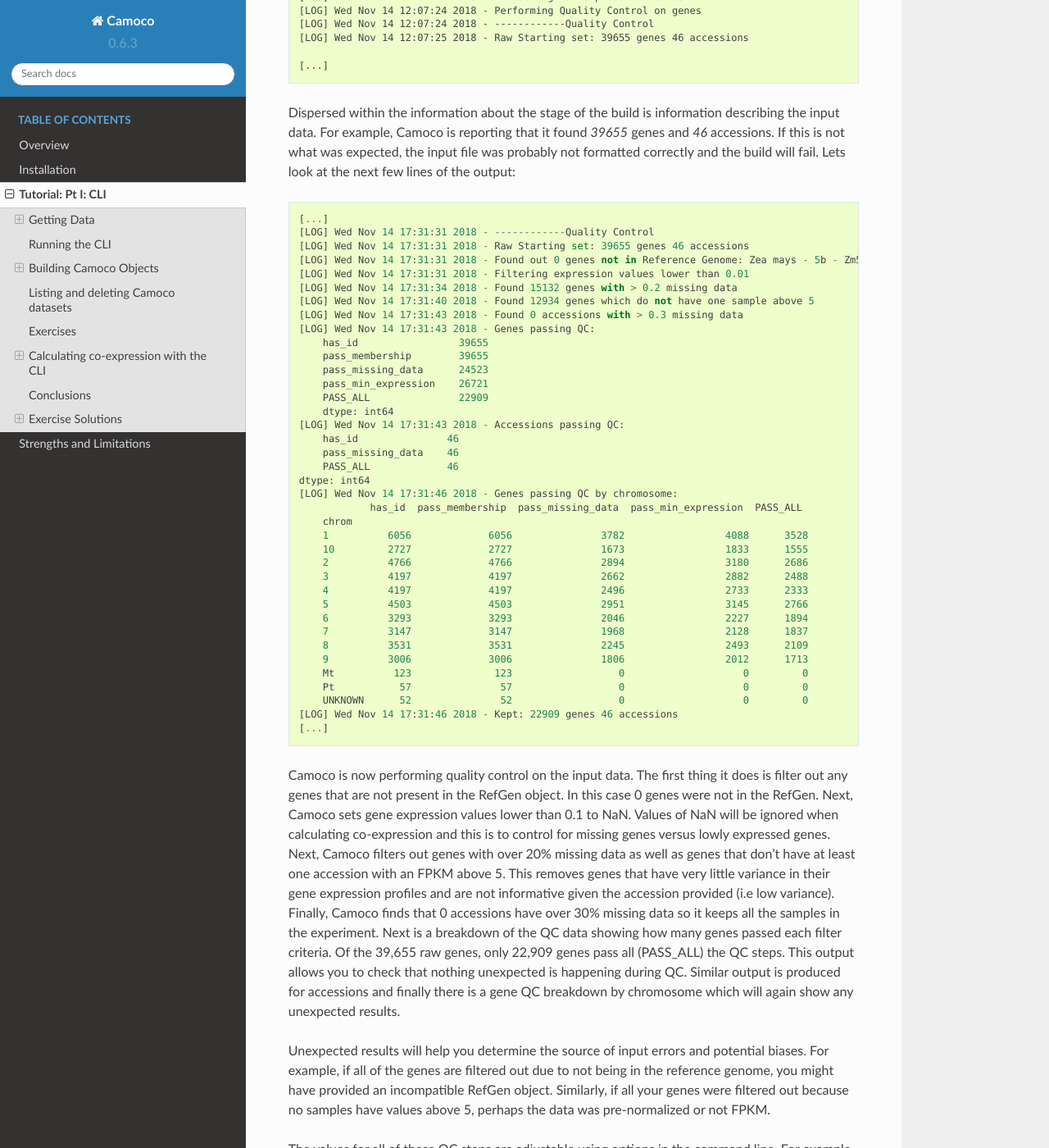
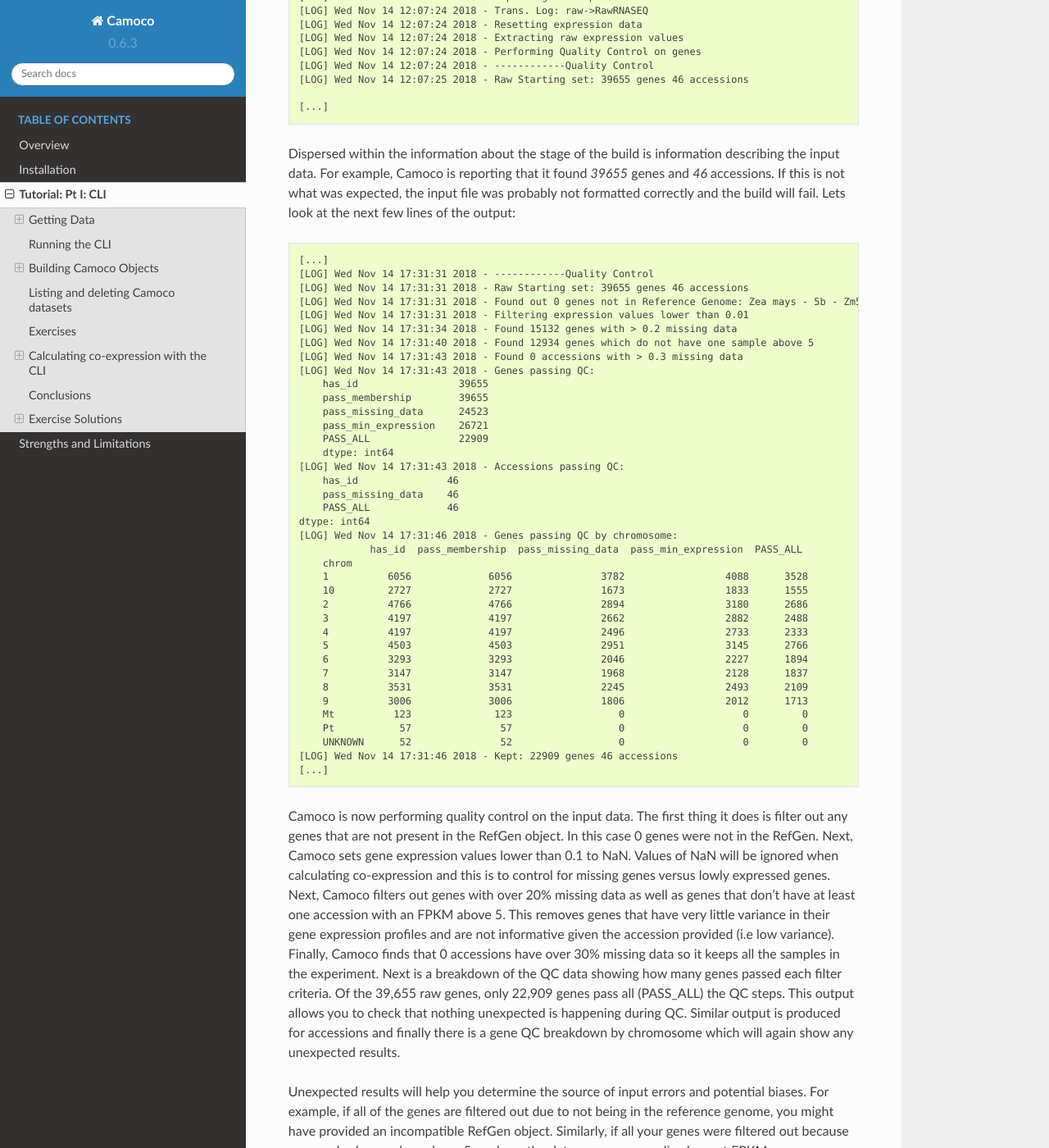
Before and after one commit to LinkageIO/Camoco, a Sphinx documentation site: the page built from docs/tutorial.rst, in a window 1280 px wide and 1400 px high, scrolled down 8205 px. Shown: the whole window at 82% size. Built offline with Sphinx 7.4.7 and the Read the Docs theme 2.0.0, drawn with Linux system fonts in a browser that asks for light colours; pages that are not in the unit, such as notebooks, are missing from menus; some of the changed text lies outside the part shown.

```diff
--- a/docs/tutorial.rst
+++ b/docs/tutorial.rst
@@ -77,7 +77,7 @@ To download all the data, you can use the following command:
 
 .. code:: bash
 
-  wget \
+  $ wget \
    https://github.com/LinkageIO/Camoco/raw/master/tests/raw/RefGen/ZmB73_5b_FGS.gff.gz \
    https://github.com/LinkageIO/Camoco/raw/master/tests/raw/Expr/RNASEQ/Hirsch2014_PANGenomeFPKM.txt.gz \
    https://github.com/LinkageIO/Camoco/raw/master/tests/raw/Expr/RNASEQ/Stelpflug2018_B73_Tissue_Atlas.txt.gz \
@@ -376,7 +377,7 @@ dataset: `Schaefer2018_ROOTFPKM.tsv`.
 
 Lets look at the fist few lines of the file.
 
-.. code::
+.. code-block:: none
 
     $ head
     A5554   B57     B73     B76     B97     CML103  CML108  CML157Q CML158Q CML228  CML277 [...truncated]
@@ -402,7 +403,7 @@ an accession.
 
 The build command will look something like:
 
-.. code::
+.. code-block:: none
 
     $ camoco build-cob Schaefer2018_ROOTFPKM.tsv ZmRoot "Maize Root Network" Zm5bFGS
 
@@ -411,7 +412,7 @@ We specified the raw data file, we called out network `ZmRoot` giving it a short
 the gene information for our data. Camoco will attempt to build the network using the data
 provided. The output will look something like:
 
-.. code::
+.. code-block:: none
 
     [LOG] Wed Nov 14 12:07:22 2018 - Building Indices
     [LOG] Wed Nov 14 12:07:23 2018 - Loading Expr table
@@ -443,7 +444,7 @@ For example, Camoco is reporting that it found `39655` genes and `46` accessions
 was expected, the input file was probably not formatted correctly and the build will fail. Lets look at
 the next few lines of the output:
 
-.. code::
+.. code-block:: none
 
 
     [...]
@@ -510,7 +511,7 @@ will allow you to customize the quality control steps. Finally, there is an opti
 
 The next bit of output shows the steps taken to normalize the data:
 
-.. code::
+.. code-block:: none
 
     [...]
     [LOG] Wed Nov 14 17:31:46 2018 - ------------ Normalizing
@@ -545,7 +546,7 @@ are being added to the internal Camoco databases.
 
 Next, Camoco is ready to calculate gene co-expression:
 
-.. code::
+.. code-block:: none
 
     [...]
     [LOG] Wed Nov 14 17:32:07 2018 - Calculating Coexpression
@@ -592,7 +593,7 @@ section for more details on this.
 
 Finally, a summary of the network is printed:
 
-.. code::
+.. code-block:: none
 
     [...]
     [LOG] Wed Nov 14 17:35:58 2018 - Extracting raw expression values
@@ -669,7 +670,7 @@ We must first specify the gene-to-term mapping file: `zm_go.tsv` then the obo
 file: `go.obo` before our familiar `name`, `description`, and `refgen` arguments.
 
 
-.. code::
+.. code-block:: none
 
     $ camoco build-go \
       zm_go.tsv \
@@ -954,12 +955,11 @@ Calculating co-expression of a gene set
 ---------------------------------------
 
 22 Random Genes:
-
-GRMZM2G338161,GRMZM2G067943,GRMZM5G859099,GRMZM2G127050,GRMZM2G122498,
-GRMZM2G392798,GRMZM2G096585,GRMZM2G012280,GRMZM5G844080,GRMZM2G160351,
-GRMZM2G395535,GRMZM2G176576,GRMZM2G151873,GRMZM2G479596,GRMZM2G058910,
-GRMZM2G164649,GRMZM2G127101,GRMZM2G043396,GRMZM2G132780,AC189750.4_FG004,
-GRMZM2G108090,AC194970.5_FG009
+    GRMZM2G338161,GRMZM2G067943,GRMZM5G859099,GRMZM2G127050,GRMZM2G122498,
+    GRMZM2G392798,GRMZM2G096585,GRMZM2G012280,GRMZM5G844080,GRMZM2G160351,
+    GRMZM2G395535,GRMZM2G176576,GRMZM2G151873,GRMZM2G479596,GRMZM2G058910,
+    GRMZM2G164649,GRMZM2G127101,GRMZM2G043396,GRMZM2G132780,AC189750.4_FG004,
+    GRMZM2G108090,AC194970.5_FG009
 
 .. code::
 
@@ -1129,9 +1129,9 @@ terms in the Ontology that meet the filtering criteria in the command options.
 .. code::
 
   $ camoco overlap \
-  ZmRoot \
-  locality \
-  --go ZmGO
+    ZmRoot \
+    locality \
+    --go ZmGO
 
 This command will calculate the co-expression of *all* terms in the Ontology! We can refine
 our calculation in several different ways. The first, is we can specify a list of terms
@@ -1211,7 +1211,7 @@ be utilized if the window does not cover any genes. These options are specified
 Again, to avoid calculating the co-expression for **all** GWAS terms (i.e. traits) we specify a `--term` with the option
 `Al27` to calculate co-expression for the Aluminum GWAS. The output looks like:
 
-.. code::
+.. code-block:: none
 
     [LOG] Thu Nov 15 23:07:14 2018 - Loading Expr table
     [LOG] Thu Nov 15 23:07:14 2018 - Building Expr Index
@@ -1326,7 +1326,7 @@ SNP list only contains significant SNPs (or an FDR the researcher is comfortable
 The `build-gwas` help command has the following flag that allows for filtering to be done using a
 `pandas <https://pandas.pydata.org>`_ data frame query.
 
-.. code::
+.. code-block:: none
 
   $ camoco build-gwas --help
 
@@ -1343,7 +1343,7 @@ The `build-gwas` help command has the following flag that allows for filtering t
 
 We can build the dataset using the following camoco command:
 
-.. code::
+.. code-block:: none
 
  $ camoco build-gwas Wallace_etal_2014_PLoSGenet_GWAS_hits-150112.txt.gz \
     "ZmWallaceRMIP5" \
```
Also changed, not shown: other parts of docs/tutorial.rst (+28 -27 lines).
